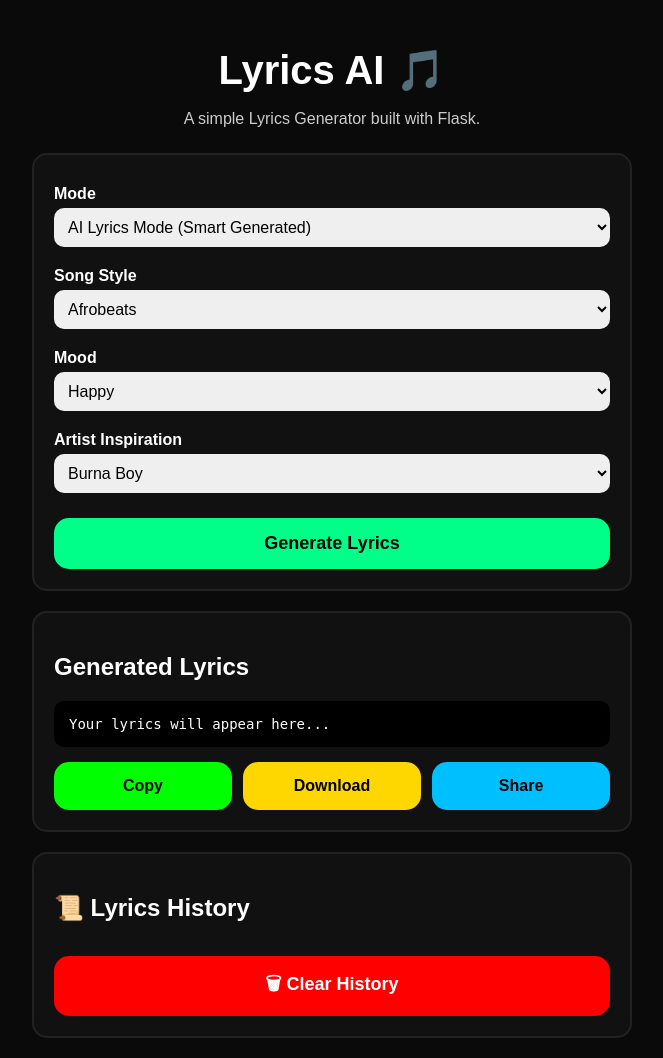
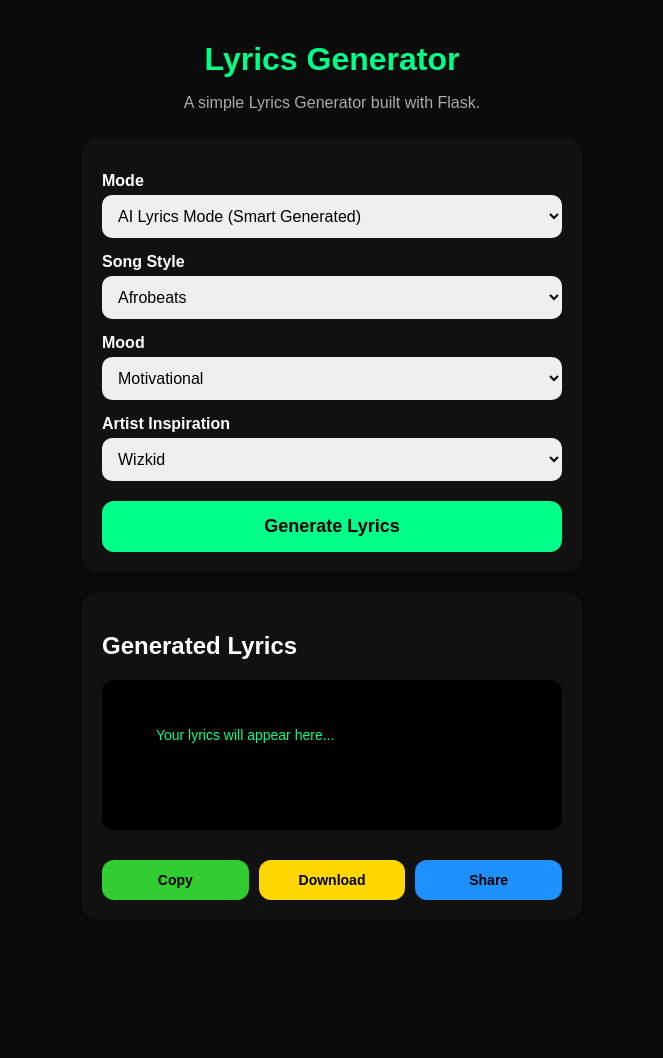
Before and after one commit to connormonday325-sketch/lyrics_generator, a Flask app: page / in a window 1280 px wide. Shown: the whole page, without its empty margins (308-971 px from the left). After the commit the page ends 900 px from the top, so only its background shows below. Run offline with Flask 3, Linux system fonts and the light colour scheme.

Commit message:
Update index.html

```diff
--- a/templates/index.html
+++ b/templates/index.html
@@ -2,142 +2,208 @@
 <html lang="en">
 <head>
   <meta charset="UTF-8">
-  <meta name="viewport" content="width=device-width, initial-scale=1.0">
-  <title>Lyrics AI 🎵</title>
-  <link rel="stylesheet" href="{{ url_for('static', filename='style.css') }}">
+  <meta name="viewport" content="width=device-width, initial-scale=1">
+  <title>Lyrics Generator</title>
+  <style>
+    body {
+      background: #0b0b0b;
+      color: white;
+      font-family: Arial, sans-serif;
+      margin: 0;
+      padding: 0;
+    }
+
+    .container {
+      max-width: 500px;
+      margin: auto;
+      padding: 20px;
+    }
+
+    h1 {
+      text-align: center;
+      color: #00ff88;
+      margin-bottom: 5px;
+    }
+
+    p {
+      text-align: center;
+      color: #aaa;
+      margin-bottom: 25px;
+    }
+
+    .card {
+      background: #111;
+      padding: 20px;
+      border-radius: 15px;
+      margin-bottom: 20px;
+      box-shadow: 0px 0px 10px rgba(0,0,0,0.5);
+    }
+
+    label {
+      font-weight: bold;
+      display: block;
+      margin-top: 15px;
+      margin-bottom: 5px;
+    }
+
+    select {
+      width: 100%;
+      padding: 12px;
+      border-radius: 10px;
+      border: none;
+      outline: none;
+      font-size: 16px;
+    }
+
+    button {
+      width: 100%;
+      margin-top: 20px;
+      padding: 15px;
+      font-size: 18px;
+      font-weight: bold;
+      background: #00ff88;
+      border: none;
+      border-radius: 12px;
+      cursor: pointer;
+    }
+
+    button:hover {
+      background: #00cc6f;
+    }
+
+    .lyrics-box {
+      background: black;
+      padding: 15px;
+      border-radius: 12px;
+      margin-top: 15px;
+      color: #00ff88;
+      min-height: 120px;
+      font-size: 14px;
+      white-space: pre-wrap;
+    }
+
+    .actions {
+      display: flex;
+      gap: 10px;
+      margin-top: 10px;
+    }
+
+    .actions button {
+      width: 33%;
+      padding: 12px;
+      font-size: 14px;
+    }
+
+    .copy-btn {
+      background: limegreen;
+      color: black;
+    }
+
+    .download-btn {
+      background: gold;
+      color: black;
+    }
+
+    .share-btn {
+      background: dodgerblue;
+      color: black;
+    }
+  </style>
 </head>
 
 <body>
   <div class="container">
-    <h1>Lyrics AI 🎵</h1>
-    <p class="subtitle">A simple Lyrics Generator built with Flask.</p>
 
-    <div class="form-box">
+    <h1>Lyrics Generator</h1>
+    <p>A simple Lyrics Generator built with Flask.</p>
+
+    <div class="card">
+      <form method="POST">
+
         <label>Mode</label>
-      <select id="mode">
+        <select name="mode">
           <option value="ai">AI Lyrics Mode (Smart Generated)</option>
           <option value="random">Random Lyrics Mode</option>
         </select>
 
         <label>Song Style</label>
-      <select id="style">
+        <select name="style">
           <option value="Afrobeats">Afrobeats</option>
-        <option value="Hip-Hop">Hip-Hop</option>
+          <option value="Hip Hop">Hip Hop</option>
+          <option value="Trap">Trap</option>
+          <option value="Reggae">Reggae</option>
           <option value="R&B">R&B</option>
-        <option value="Pop">Pop</option>
         </select>
 
         <label>Mood</label>
-      <select id="mood">
+        <select name="mood">
+          <option value="Motivational">Motivational</option>
           <option value="Happy">Happy</option>
           <option value="Sad">Sad</option>
-        <option value="Motivational">Motivational</option>
+          <option value="Love">Love</option>
           <option value="Street">Street</option>
         </select>
 
         <label>Artist Inspiration</label>
-      <select id="artist">
+        <select name="artist">
+          <option value="Wizkid">Wizkid</option>
           <option value="Burna Boy">Burna Boy</option>
-        <option value="Wizkid">Wizkid</option>
-        <option value="Drake">Drake</option>
           <option value="Davido">Davido</option>
+          <option value="Olamide">Olamide</option>
+          <option value="Asake">Asake</option>
         </select>
 
-      <button class="generate-btn" onclick="generateLyrics()">Generate Lyrics</button>
+        <button type="submit">Generate Lyrics</button>
+      </form>
     </div>
 
-    <div class="output-box">
+    <div class="card">
       <h2>Generated Lyrics</h2>
-      <pre id="lyricsOutput">Your lyrics will appear here...</pre>
 
-      <div class="btn-row">
+      <div class="lyrics-box" id="lyricsBox">
+        {% if lyrics %}
+          {{ lyrics }}
+        {% else %}
+          Your lyrics will appear here...
+        {% endif %}
+      </div>
+
+      <div class="actions">
         <button class="copy-btn" onclick="copyLyrics()">Copy</button>
         <button class="download-btn" onclick="downloadLyrics()">Download</button>
         <button class="share-btn" onclick="shareLyrics()">Share</button>
       </div>
     </div>
 
-    <div class="history-box">
-      <h2>📜 Lyrics History</h2>
-      <div id="historyList"></div>
-      <button class="clear-btn" onclick="clearHistory()">🗑 Clear History</button>
-    </div>
   </div>
 
   <script>
-    let history = [];
-
-    async function generateLyrics() {
-      const mode = document.getElementById("mode").value;
-      const style = document.getElementById("style").value;
-      const mood = document.getElementById("mood").value;
-      const artist = document.getElementById("artist").value;
-
-      const formData = new FormData();
-      formData.append("mode", mode);
-      formData.append("style", style);
-      formData.append("mood", mood);
-      formData.append("artist", artist);
-
-      const response = await fetch("/generate", {
-        method: "POST",
-        body: formData
-      });
-
-      const data = await response.json();
-      document.getElementById("lyricsOutput").textContent = data.lyrics;
-
-      // Save history
-      history.push(data.lyrics);
-      updateHistory();
-    }
-
     function copyLyrics() {
-      const text = document.getElementById("lyricsOutput").textContent;
+      let text = document.getElementById("lyricsBox").innerText;
       navigator.clipboard.writeText(text);
       alert("Lyrics copied!");
     }
 
     function downloadLyrics() {
-      const text = document.getElementById("lyricsOutput").textContent;
-      const blob = new Blob([text], { type: "text/plain" });
-      const link = document.createElement("a");
+      let text = document.getElementById("lyricsBox").innerText;
+      let blob = new Blob([text], { type: "text/plain" });
+      let link = document.createElement("a");
       link.href = URL.createObjectURL(blob);
       link.download = "lyrics.txt";
       link.click();
     }
 
     function shareLyrics() {
-      const text = document.getElementById("lyricsOutput").textContent;
+      let text = document.getElementById("lyricsBox").innerText;
+
       if (navigator.share) {
         navigator.share({
-          title: "Lyrics AI",
+          title: "Generated Lyrics",
           text: text
         });
       } else {
-        alert("Share not supported on this device.");
+        alert("Sharing not supported on this browser.");
       }
-    }
-
-    function updateHistory() {
-      const historyList = document.getElementById("historyList");
-      historyList.innerHTML = "";
-
-      history.forEach((lyrics, index) => {
-        const item = document.createElement("div");
-        item.className = "history-item";
-        item.textContent = "Lyrics " + (index + 1) + " (Tap to open)";
-        item.onclick = () => {
-          document.getElementById("lyricsOutput").textContent = lyrics;
-        };
-        historyList.appendChild(item);
-      });
-    }
-
-    function clearHistory() {
-      history = [];
-      updateHistory();
-      alert("History cleared!");
     }
   </script>
 
```
Lines whose indentation alone changed are shown as unchanged.
